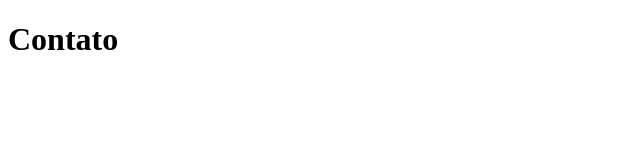
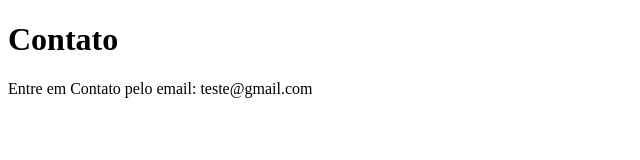
Before and after one commit to gxavierfritsch/sistema-de-cadastro, a plain HTML site: page contato.html in a window 1280 px wide. Shown: the whole page, without its empty margins (0-640 px from the left). Drawn offline with Linux system fonts and the light colour scheme.

Commit message:
adicionando email de contato

```diff
--- a/contato.html
+++ b/contato.html
@@ -7,5 +7,6 @@
 </head>
 <body>
     <h1>Contato</h1>
+    <p>Entre em Contato pelo email: teste@gmail.com</p>
 </body>
 </html>
```
